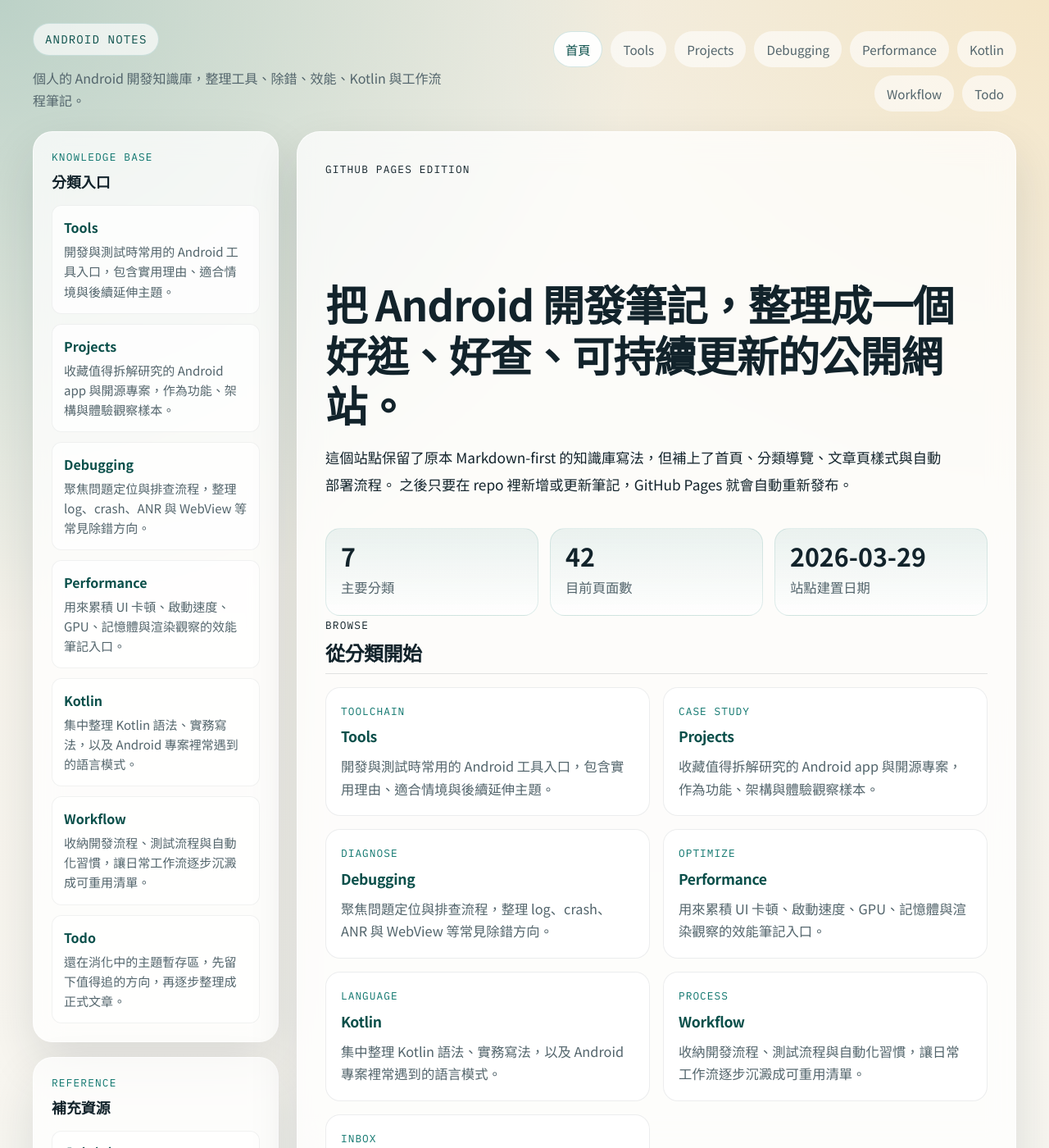
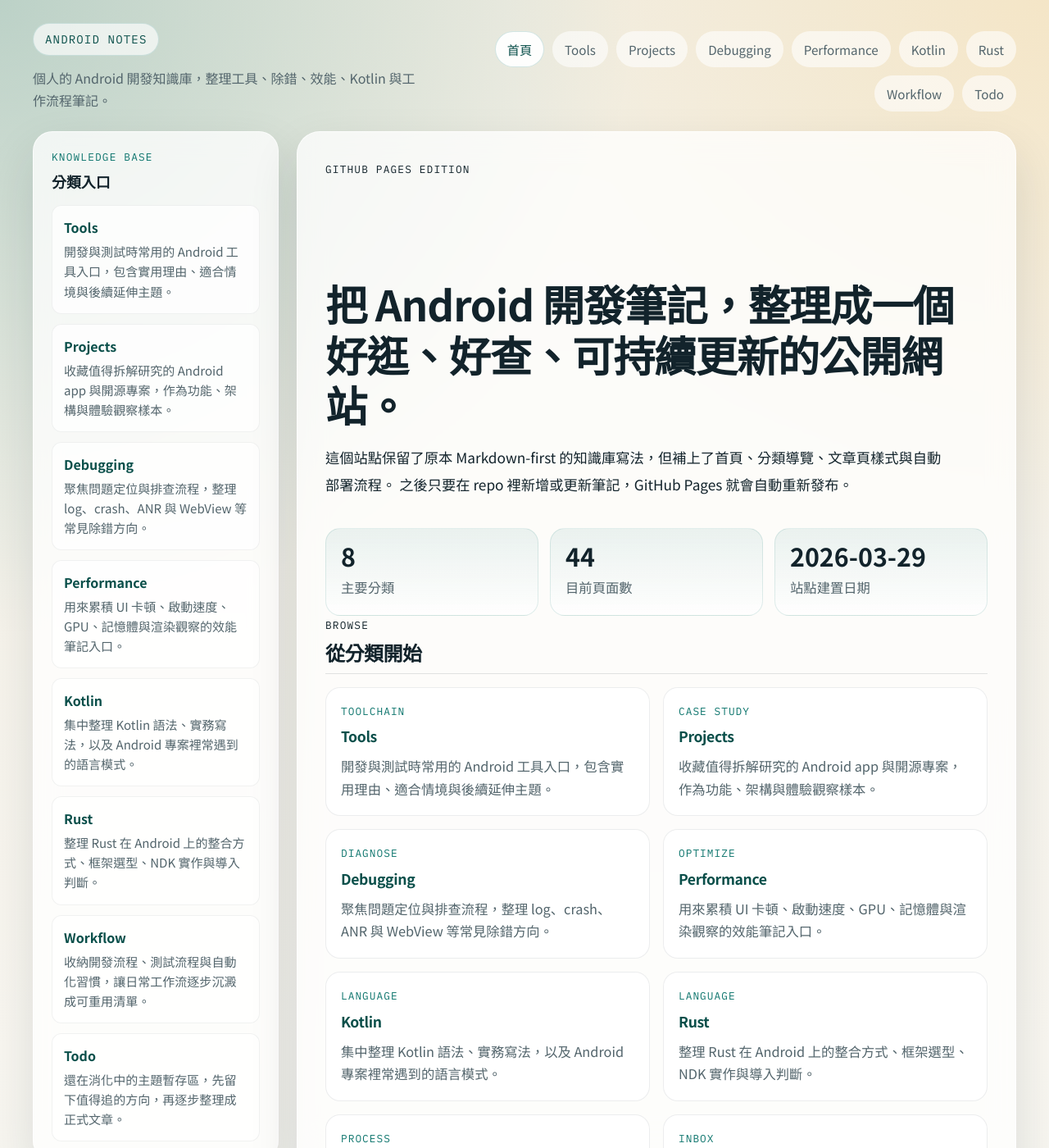
Before and after one commit to icools/android, a Jekyll site: the page built from index.md, in a window 1280 px wide and 1400 px high. Shown: the whole window at 82% size. Built offline with Jekyll 4.4.1, drawn with Linux system fonts in a browser that asks for light colours.

Commit message:
Add Rust section and Android overview note

```diff
--- a/CONTENT_CHARTER.md
+++ b/CONTENT_CHARTER.md
@@ -66,6 +66,7 @@ status: active
 - 除錯與問題定位
 - 效能分析與優化觀察
 - Kotlin 語法與實務寫法
+- Rust 與 Android 的整合、NDK 與跨平台開發方式
 - AI 工具使用習慣與工作流
 - 模型平台、LLM 基礎概念與 content engineering
 - 值得研究的 Android app / 開源專案
@@ -88,6 +89,7 @@ status: active
 ├─ CONTENT_CHARTER.md
 ├─ todo.md
 ├─ kotlin.md
+├─ rust.md
 ├─ ai.md
 ├─ tools.md
 ├─ projects.md
@@ -96,6 +98,7 @@ status: active
 ├─ workflow.md
 ├─ todo/
 ├─ kotlin/
+├─ rust/
 ├─ ai/
 ├─ tools/
 ├─ projects/
@@ -128,6 +131,7 @@ status: active
 
 - `todo.md`
 - `kotlin.md`
+- `rust.md`
 - `ai.md`
 - `tools.md`
 - `projects.md`
@@ -148,6 +152,7 @@ status: active
 
 - 工具介紹放在 `tools/`
 - Kotlin 筆記放在 `kotlin/`
+- Rust 與 Android 整合、NDK、JNI、跨平台框架選型放在 `rust/`
 - AI 工具、平台、LLM 與 content engineering 筆記放在 `ai/`
 - 專案介紹放在 `projects/`
 - 除錯主題放在 `debugging/`
--- a/_data/navigation.yml
+++ b/_data/navigation.yml
@@ -11,6 +11,8 @@ primary:
     url: /performance/
   - title: Kotlin
     url: /kotlin/
+  - title: Rust
+    url: /rust/
   - title: Workflow
     url: /workflow/
   - title: Todo
@@ -37,6 +39,10 @@ library:
     url: /kotlin/
     kicker: Language
     description: 集中整理 Kotlin 語法、實務寫法，以及 Android 專案裡常遇到的語言模式。
+  - title: Rust
+    url: /rust/
+    kicker: Language
+    description: 整理 Rust 在 Android 上的整合方式、框架選型、NDK 實作與導入判斷。
   - title: Workflow
     url: /workflow/
     kicker: Process
--- /dev/null
+++ b/rust.md
@@ -0,0 +1,29 @@
+---
+title: Rust 索引
+tags:
+  - android
+  - index
+  - rust
+desc: Rust 與 Android 整合方式、框架選型與實務導入筆記索引頁。
+author: icools
+date: 2026-03-29
+source: local
+status: active
+---
+
+# Rust
+
+這一頁主要整理 Rust 在 Android 上的開發方式、框架選型與導入建議，內容會放在 `rust/`。
+
+## 目前文章
+
+- [使用 Rust 開發 Android 應用程式的完整介紹]({{ '/rust/rust-for-android-overview/' | relative_url }}) - 整理 Rust 在 Android 上的三種主要路線：NDK 原生模組整合、跨平台 GUI／WebView 框架，以及以 Rust 為核心邏輯的混合式架構，並附上優缺點與官方來源。
+
+## 之後想補的主題
+
+- `cargo-ndk` 實作流程
+- JNI / FFI 溝通範例
+- Rust 與 Kotlin module 拆分方式
+- Rust native library 的 ABI、打包與發佈注意事項
+- Android 上的 Rust debugging / symbolication
+- Rust 適不適合導入既有 Android 團隊
```
Also changed, not shown: rust/rust-for-android-overview.md (added, +130 -0 lines), README.md.
